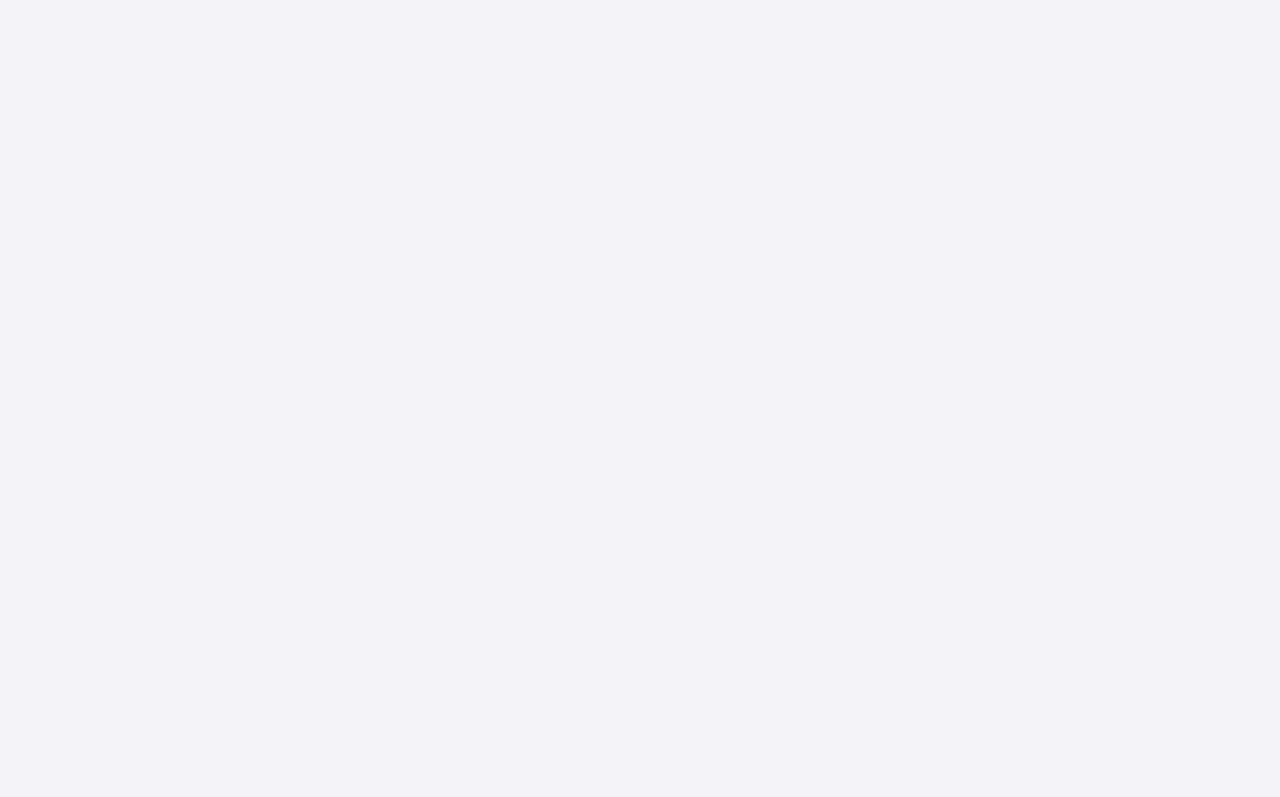
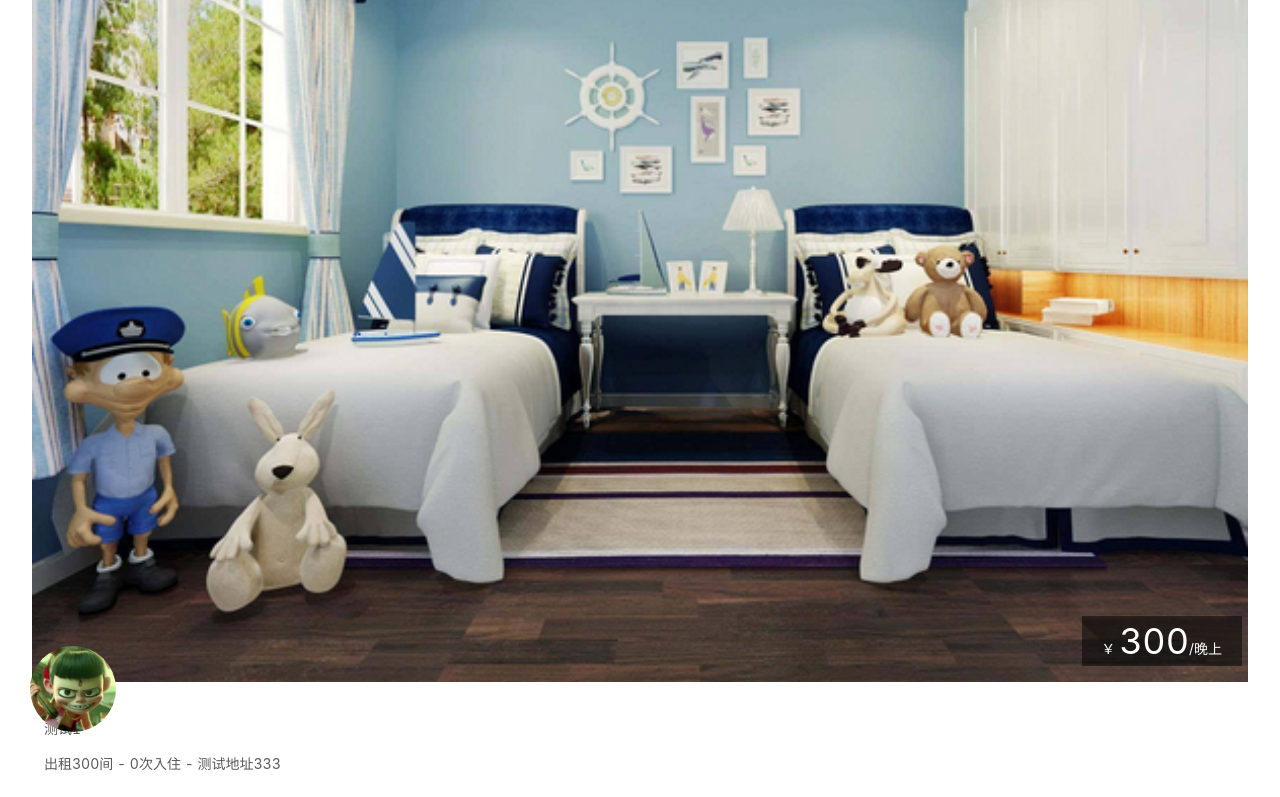
Before and after one commit to focusdroid/aujiazufang-ReactTypescript, a React app: page /search in a window 1280 px wide. Shown: the part 300-1097 px from the top of the page. Before the commit the page ends 800 px from the top, so only its background shows below. Built offline with nearby package versions, Linux system fonts and the light colour scheme.

Commit message:
新增搜索页面

```diff
--- a/src/Router.tsx
+++ b/src/Router.tsx
@@ -11,8 +11,9 @@ const Search = lazy(() => import('./components/search/Search'))
 
 
 const Router = () => {
+    // @ts-ignore
     return (<BrowserRouter>
-        <App path='/'>
+        <App>
             <Suspense fallback={<div>加载中....</div>}>
                 <Switch>
                     <Route exact path={'/'} component={Index}></Route>
--- a/src/components/search/Search.tsx
+++ b/src/components/search/Search.tsx
@@ -1,11 +1,59 @@
 import React, { Fragment, Component } from 'react'
 import TitleBar from "../../plugin/titleBar/TitleBar";
+import bugImg from '../../static/images/img2.png'
+import iconImg from '../../static/images/img.jpg'
+const search = require('../../style/less/base.module.less')
 
 export default class Search extends Component{
     public render() {
         return (<Fragment>
             <TitleBar title={'房源'}/>
-            searhch
+            {/*筛选条件start*/}
+            <div></div>
+            {/*筛选条件end*/}
+            {/*    内容显示start*/}
+            <ul className={search.search} style={{listStyle: 'none', margin: '0', padding: '0'}}>
+                <li className={search.li}>
+                    <div className={search.searchimgbox}>
+                        <img className={search.bugImg} src={bugImg} alt=""/>
+                    </div>
+                    <div className={search.iconImgbox}>
+                        <img className={search.iconImg} src={iconImg} alt=""/>
+                        <p className={search.money}>￥ <span>300</span>/晚上</p>
+                    </div>
+                    <div className={search.text}>
+                        <p>测试1</p>
+                        <p>出租300间 - 0次入住 - 测试地址333</p>
+                    </div>
+                </li>
+                <li className={search.li}>
+                    <div className={search.searchimgbox}>
+                        <img className={search.bugImg} src={bugImg} alt=""/>
+                    </div>
+                    <div className={search.iconImgbox}>
+                        <img className={search.iconImg} src={iconImg} alt=""/>
+                        <p className={search.money}>￥ <span>500</span>/晚上</p>
+                    </div>
+                    <div className={search.text}>
+                        <p>测试1</p>
+                        <p>出租300间 - 0次入住 - 测试地址333</p>
+                    </div>
+                </li>
+                <li className={search.li}>
+                    <div className={search.searchimgbox}>
+                        <img className={search.bugImg} src={bugImg} alt=""/>
+                    </div>
+                    <div className={search.iconImgbox}>
+                        <img className={search.iconImg} src={iconImg} alt=""/>
+                        <p className={search.money}>￥ <span>460</span>/晚上</p>
+                    </div>
+                    <div className={search.text}>
+                        <p>测试1</p>
+                        <p>出租300间 - 0次入住 - 测试地址333</p>
+                    </div>
+                </li>
+            </ul>
+            {/*    内容显示end*/}
         </Fragment>)
     }
 }
--- a/src/index.css
+++ b/src/index.css
@@ -44,9 +44,6 @@ footer, header, hgroup, menu, nav, section {
 body {
   line-height: 1;
 }
-ol, ul {
-  list-style: none;
-}
 blockquote, q {
   quotes: none;
 }
--- a/src/style/less/base.module.less
+++ b/src/style/less/base.module.less
@@ -190,5 +190,49 @@
     padding: calc(4px + 0.3vmin);
     border-radius: calc(2px + 2vmin);
   }
+
 }
 /*我的 样式end*/
+/*搜索 样式start*/
+.search .li {
+  width: 100%;
+  background-color: #fff;
+  border-radius: calc(5px + 2vmin);
+  margin-top: calc(8px + 2vmin);
+}
+.search .searchimgbox {
+  text-align: center;
+  .bugImg {
+    width: 95%;
+    margin: 0 auto;
+  }
+}
+.search .iconImgbox {
+  position: relative;
+  .iconImg {
+    position: absolute;
+    border-radius: 50%;
+    width: calc(30px + 7vmin);
+    border-color: #fff;
+    top: -36px;
+    left: 30px;
+  }
+  .money {
+    position: absolute;
+    width: calc(80px + 10vmin);
+    height: 50px;
+    background-color: rgba(0, 0, 0, 0.5);
+    color: #fff;
+    line-height: 50px;
+    text-align: center;
+    top: -66px;
+    right: 3%;
+    span {
+      font-size: calc(20px + 2vmin);
+    }
+  }
+}
+.search .text {
+  padding: calc(20px + 2vmin) calc(20px + 3vmin);
+}
+/*搜索 样式end*/
```
Also changed, not shown: src/static/images/img2.png (added), src/static/images/下载.png (added).
